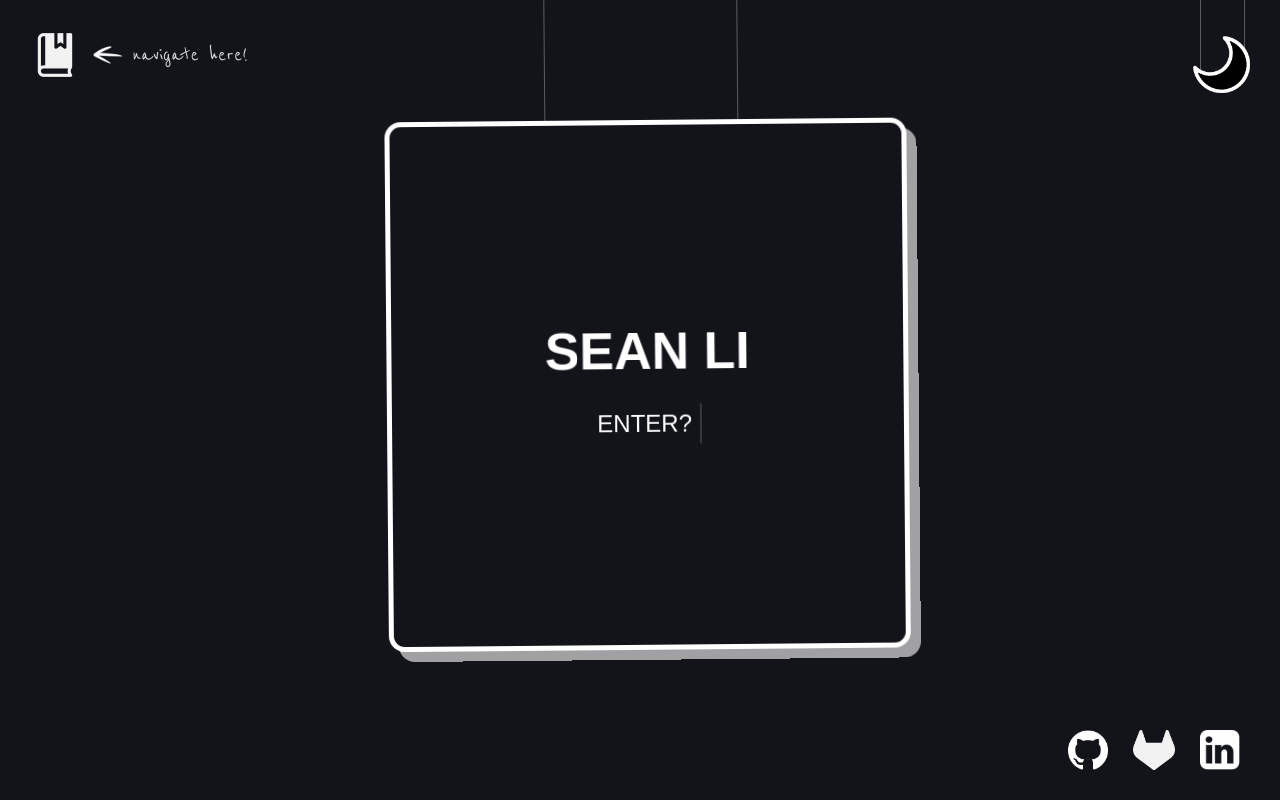
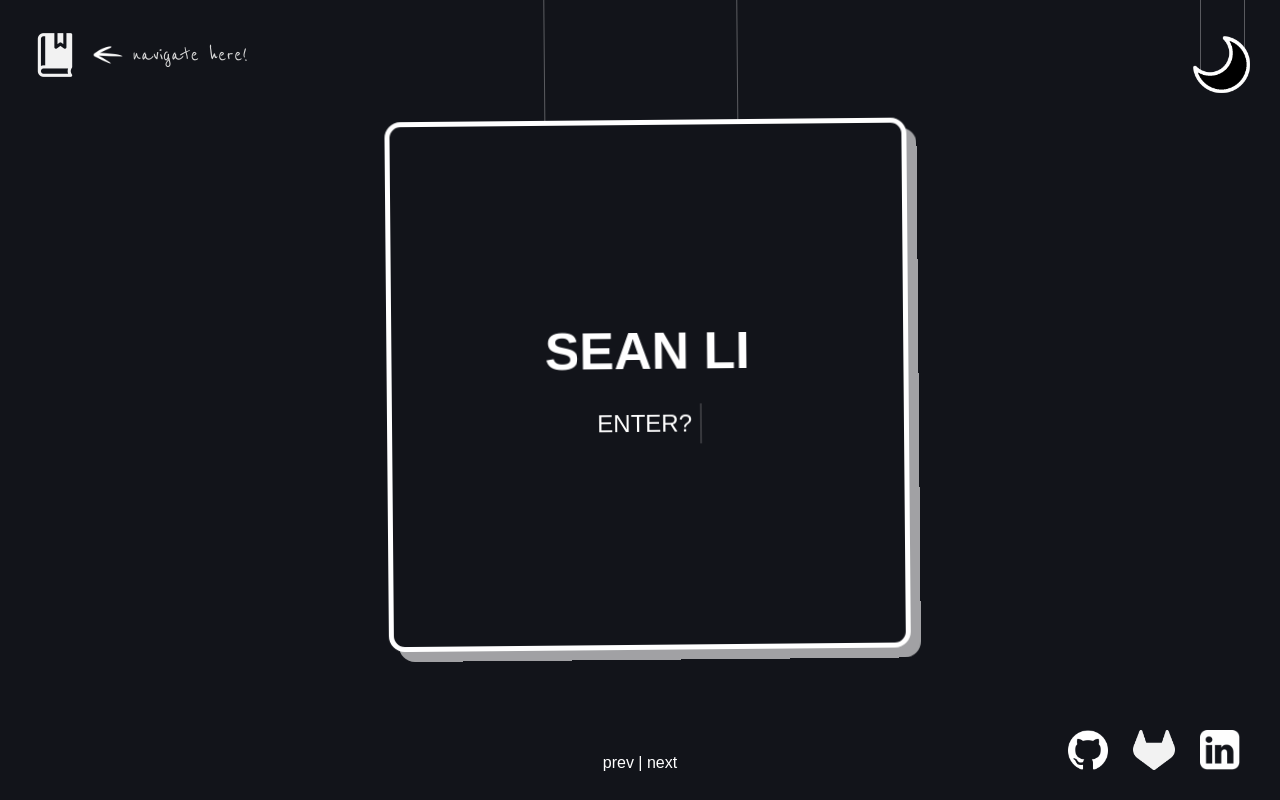
Before and after one commit to seanhli/seanhli.github.io, a React (Create React App) app: page /#/ in a window 1280 px wide. Built offline with nearby package versions, Linux system fonts and the light colour scheme.

Commit message:
adding a prev and next button to landing page just in case

```diff
--- a/src/css/footer.css
+++ b/src/css/footer.css
@@ -49,7 +49,7 @@
   position: fixed;
   width: max(6vw,100px);
   bottom: 3vh;
-  left: 49.5%;
+  left: 50%;
   margin-left: min(-3vw, -50px);
   text-align: center;
   color: white;
--- a/src/pages/landing.js
+++ b/src/pages/landing.js
@@ -3,6 +3,7 @@ import { useNavigate } from "react-router-dom";
 import { useDispatch, useSelector } from "react-redux";
 import { signSwipe } from "../animations/signSwipe";
 import { toggleExiting, changeNextPage } from "../store/exitAnimationSlice";
+import Pager from "../pager";
 
 function Landing() {
   const navigate = useNavigate();
@@ -62,6 +63,7 @@ function Landing() {
         src={require(`../assets/${darkModeOn ? "grey" : "dark"}-paw-back.png`)}
         alt="paw"
       />
+      <Pager prev='/contact-me/' next='/about-me/'/>
     </>
   );
 }
```
